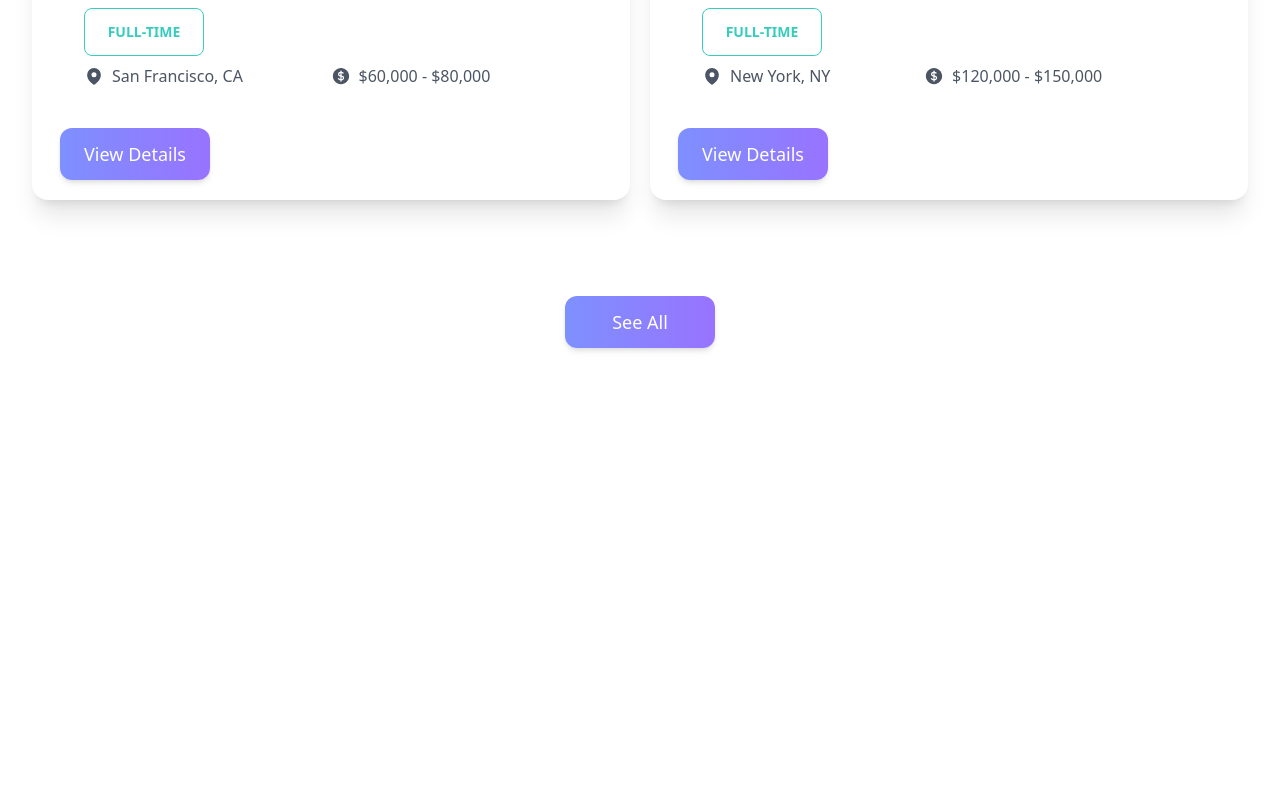
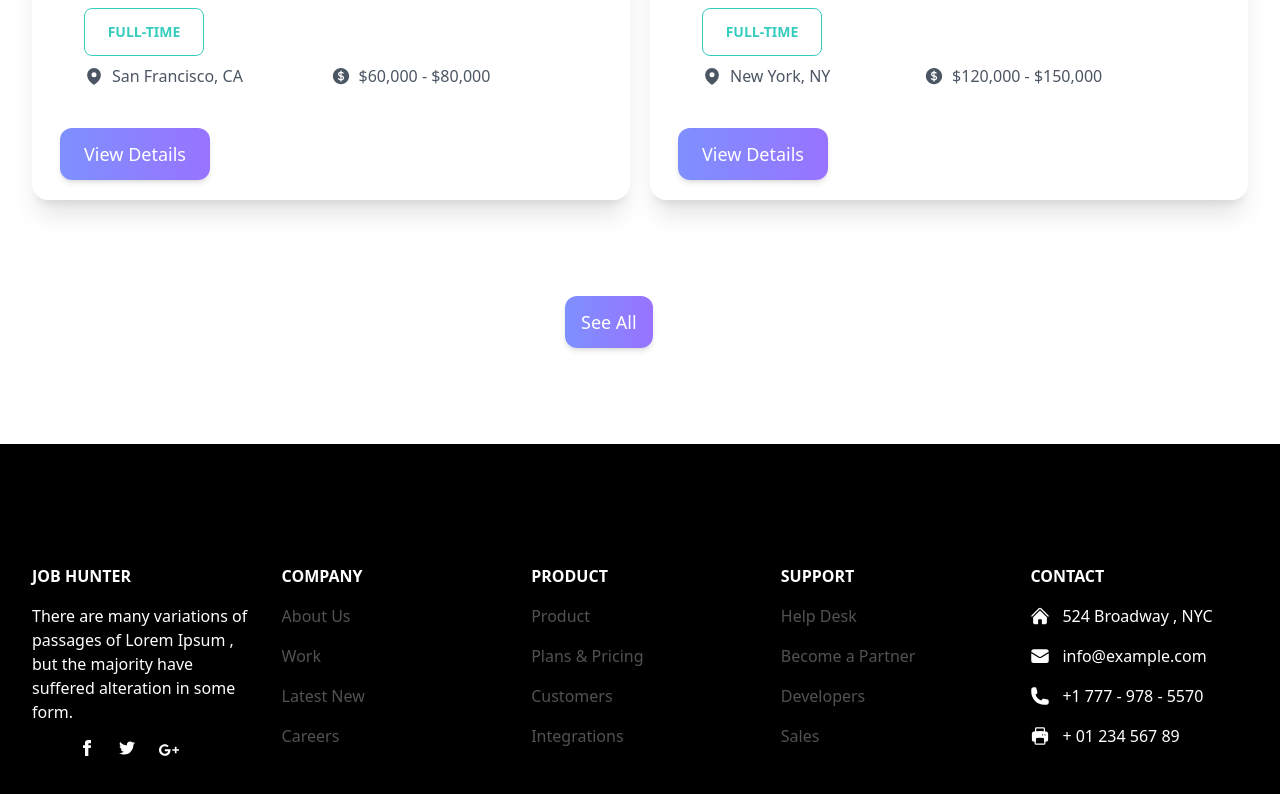
Before and after one commit to ShaikAbdul01/career-hub, a React (Vite) app: page / in a window 1280 px wide. Shown: the part 1766-2560 px from the top of the page. Before the commit the page ends 2210 px from the top, so only its background shows below. Built offline with nearby package versions, Linux system fonts and the light colour scheme.

Commit message:
Assignment Complete

```diff
--- a/src/App.jsx
+++ b/src/App.jsx
@@ -1,14 +1,17 @@
-import React from 'react';
-import Header from './Components/Header';
-import { Outlet } from 'react-router-dom';
-import Footer from './Components/Footer';
+import React from "react";
+import Header from "./Components/Header";
+import { Outlet } from "react-router-dom";
+import Footer from "./Components/Footer";
 
 const App = () => {
   return (
     <>
       <Header></Header>
-      <Outlet></Outlet>
-      {/* <Footer></Footer> */}
+      <div className="min-h-[calc(100vh-356px)]">
+
+      <Outlet />
+      </div>
+      <Footer></Footer>
     </>
   );
 };
--- a/src/Components/AppliedJobs.jsx
+++ b/src/Components/AppliedJobs.jsx
@@ -5,18 +5,18 @@ import Card from "./Card";
 
 const AppliedJobs = () => {
   const cart = useLoaderData();
-  console.log(cart);
+  // console.log(cart);
   const storedCart = getCart();
   const savedCart = [];
   for (const id in storedCart) {
-    const addedProduct = cart.find((pd) => pd.id == id);
+    const addedProduct = cart?.find((pd) => pd.id == id);
     if (addedProduct) {
       const quantity = storedCart[id];
       addedProduct.quantity = quantity;
       savedCart.push(addedProduct);
     }
   }
-  console.log(savedCart);
+  // console.log(savedCart);
 
   return <div className="mt-32">
   {
--- a/src/Components/Card.jsx
+++ b/src/Components/Card.jsx
@@ -15,8 +15,8 @@ const Card = ({ card }) => {
   return (
     <>
       <div className="my-container mb-5 shadow-xl bg-gray-50">
-        <div className="flex py-6  md:justify-between  px-2 items-center">
-          <div className="flex w-full space-x-2 sm:space-x-4 items-center">
+        <div className="md:flex py-6  md:justify-between  px-2 items-center">
+          <div className="md:flex w-full space-x-2 sm:space-x-4 items-center">
             <div className="bg-blue-100 py-12 p-2">
               <img src={company_logo} className="w-[145px] h-[50px]" alt="" />
             </div>
@@ -26,7 +26,7 @@ const Card = ({ card }) => {
               <p className="btn btn-outline btn-accent w-auto m-2">
                 {fulltime_or_parttime}
               </p>
-              <div className="md:flex gap-4">
+              <div className="md:flex gap-4 items-center justify-center">
                 <p className="flex items-center mb-2">
                   <MapPinIcon className="h-4 w-4 mr-2 text-gray-600" />
                   <span className="font-bold">Address :</span> {location}
--- a/src/Components/ErrorPage.jsx
+++ b/src/Components/ErrorPage.jsx
@@ -33,7 +33,7 @@ const ErrorPage = () => {
         </svg>
         <div className='max-w-md text-center'>
           <h2 className='mb-8 font-extrabold text-9xl text-gray-600'>
-            <span className='sr-only'>Error</span> {status || 404}
+            <span className='sr-only'>Error</span> {status || 404 }
           </h2>
           <p className='text-2xl font-semibold md:text-3xl mb-8'>
             {error?.message}
--- a/src/Components/Footer.jsx
+++ b/src/Components/Footer.jsx
@@ -1,11 +1,196 @@
-import React from 'react';
-
+import React from "react";
+import { Link } from "react-router-dom";
+import { BeakerIcon } from "@heroicons/react/24/solid";
 const Footer = () => {
-    return (
-        <div>
-            Footer Section
+  return (
+    <>
+      <footer className=" bg-black text-white lg:text-left py-20">
+        <div className="mx-6 py-10 text-center md:text-left my-container">
+          <div className="grid-1 grid gap-8 md:grid-cols-3 lg:grid-cols-5">
+            <div className="">
+              <h6 className="mb-4 flex items-center justify-center font-semibold uppercase md:justify-start">
+                Job Hunter
+              </h6>
+              <p>
+                There are many variations of passages of Lorem Ipsum , but the
+                majority have suffered alteration in some form.
+              </p>
+              <div className="flex justify-center mt-4">
+                <Link to="/" className="mr-6 text-white ">
+                  <svg
+                    xmlns=""
+                    className="h-4 w-4"
+                    fill="currentColor"
+                    viewBox="0 0 24 24"
+                  >
+                    <path d="M9 8h-3v4h3v12h5v-12h3.642l.358-4h-4v-1.667c0-.955.192-1.333 1.115-1.333h2.885v-5h-3.808c-3.596 0-5.192 1.583-5.192 4.615v3.385z" />
+                  </svg>
+                </Link>
+                <Link to="/" className="mr-6 text-neutral-white:text-neutral-200">
+                  <svg
+                    xmlns=""
+                    className="h-4 w-4"
+                    fill="currentColor"
+                    viewBox="0 0 24 24"
+                  >
+                    <path d="M24 4.557c-.883.392-1.832.656-2.828.775 1.017-.609 1.798-1.574 2.165-2.724-.951.564-2.005.974-3.127 1.195-.897-.957-2.178-1.555-3.594-1.555-3.179 0-5.515 2.966-4.797 6.045-4.091-.205-7.719-2.165-10.148-5.144-1.29 2.213-.669 5.108 1.523 6.574-.806-.026-1.566-.247-2.229-.616-.054 2.281 1.581 4.415 3.949 4.89-.693.188-1.452.232-2.224.084.626 1.956 2.444 3.379 4.6 3.419-2.07 1.623-4.678 2.348-7.29 2.04 2.179 1.397 4.768 2.212 7.548 2.212 9.142 0 14.307-7.721 13.995-14.646.962-.695 1.797-1.562 2.457-2.549z" />
+                  </svg>
+                </Link>
+                <Link to="/" className="mr-6 text-neutral-white:text-neutral-200">
+                  <svg
+                    xmlns="/"
+                    className="h-5 w-5"
+                    fill="currentColor"
+                    viewBox="0 0 24 24"
+                  >
+                    <path
+                      d="M7 11v2.4h3.97c-.16 1.029-1.2 3.02-3.97 3.02-2.39 0-4.34-1.979-4.34-4.42 0-2.44 1.95-4.42 4.34-4.42 1.36 0 2.27.58 2.79 1.08l1.9-1.83c-1.22-1.14-2.8-1.83-4.69-1.83-3.87 0-7 3.13-7 7s3.13 7 7 7c4.04 0 6.721-2.84 6.721-6.84 0-.46-.051-.81-.111-1.16h-6.61zm0 0 17 2h-3v3h-2v-3h-3v-2h3v-3h2v3h3v2z"
+                      fill-rule="evenodd"
+                      clip-rule="evenodd"
+                    />
+                  </svg>
+                </Link>
+              </div>
+            </div>
+            <div className="">
+              <h6 className="mb-4 flex justify-center font-semibold uppercase md:justify-start">
+                Company
+              </h6>
+              <p className="mb-4">
+                <Link to="/" className="text-neutral-600 dark:whiteal-200">
+                  About Us
+                </Link>
+              </p>
+              <p className="mb-4">
+                <Link to="/" className="text-neutral-600 dark:whiteal-200">
+                  Work
+                </Link>
+              </p>
+              <p className="mb-4">
+                <Link to="/" className="text-neutral-600 dark:whiteal-200">
+                  Latest New
+                </Link>
+              </p>
+              <p>
+                <Link to="#!" className="text-neutral-600 dark:whitel-200">
+                  Careers
+                </Link>
+              </p>
+            </div>
+            <div className="">
+              <h6 className="mb-4 flex justify-center font-semibold uppercase md:justify-start">
+                Product
+              </h6>
+              <p className="mb-4">
+                <Link to="#!" className="text-neutral-600 dark:whitel-200">
+                  Product
+                </Link>
+              </p>
+              <p className="mb-4">
+                <Link to="/" className="text-neutral-600 dark:whiteal-200">
+                  Plans & Pricing
+                </Link>
+              </p>
+              <p className="mb-4">
+                <Link to="/" className="text-neutral-600 dark:whiteal-200">
+                  Customers
+                </Link>
+              </p>
+              <p>
+                <Link to="/" className="text-neutral-600 dark:whiteal-200">
+                  Integrations
+                </Link>
+              </p>
+            </div>
+            <div className="">
+              <h6 className="mb-4 flex justify-center font-semibold uppercase md:justify-start">
+                Support
+              </h6>
+              <p className="mb-4">
+                <Link to="#!" className="text-neutral-600 dark:whitel-200">
+                  Help Desk
+                </Link>
+              </p>
+              <p className="mb-4">
+                <Link to="/" className="text-neutral-600 dark:whiteal-200">
+                  Become a Partner
+                </Link>
+              </p>
+              <p className="mb-4">
+                <Link to="/" className="text-neutral-600 dark:whiteal-200">
+                  Developers
+                </Link>
+              </p>
+              <p>
+                <Link to="/" className="text-neutral-600 dark:whiteal-200">
+                  Sales
+                </Link>
+              </p>
+            </div>
+            <div>
+              <h6 className="mb-4 flex justify-center font-semibold uppercase md:justify-start">
+                Contact
+              </h6>
+              <p className="mb-4 flex items-center justify-center md:justify-start">
+                <svg
+                  xmlns="http://www.w3.org/2000/svg"
+                  viewBox="0 0 24 24"
+                  fill="currentColor"
+                  className="mr-3 h-5 w-5"
+                >
+                  <path d="M11.47 3.84a.75.75 0 011.06 0l8.69 8.69a.75.75 0 101.06-1.06l-8.689-8.69a2.25 2.25 0 00-3.182 0l-8.69 8.69a.75.75 0 001.061 1.06l8.69-8.69z" />
+                  <path d="M12 5.432l8.159 8.159c.03.03.06.058.091.086v6.198c0 1.035-.84 1.875-1.875 1.875H15a.75.75 0 01-.75-.75v-4.5a.75.75 0 00-.75-.75h-3a.75.75 0 00-.75.75V21a.75.75 0 01-.75.75H5.625a1.875 1.875 0 01-1.875-1.875v-6.198a2.29 2.29 0 00.091-.086L12 5.43z" />
+                </svg>
+                524 Broadway , NYC
+              </p>
+              <p className="mb-4 flex items-center justify-center md:justify-start">
+                <svg
+                  xmlns="http://www.w3.org/2000/svg"
+                  viewBox="0 0 24 24"
+                  fill="currentColor"
+                  className="mr-3 h-5 w-5"
+                >
+                  <path d="M1.5 8.67v8.58a3 3 0 003 3h15a3 3 0 003-3V8.67l-8.928 5.493a3 3 0 01-3.144 0L1.5 8.67z" />
+                  <path d="M22.5 6.908V6.75a3 3 0 00-3-3h-15a3 3 0 00-3 3v.158l9.714 5.978a1.5 1.5 0 001.572 0L22.5 6.908z" />
+                </svg>
+                info@example.com
+              </p>
+              <p className="mb-4 flex items-center justify-center md:justify-start">
+                <svg
+                  xmlns="http://www.w3.org/2000/svg"
+                  viewBox="0 0 24 24"
+                  fill="currentColor"
+                  className="mr-3 h-5 w-5"
+                >
+                  <path
+                    fill-rule="evenodd"
+                    d="M1.5 4.5a3 3 0 013-3h1.372c.86 0 1.61.586 1.819 1.42l1.105 4.423a1.875 1.875 0 01-.694 1.955l-1.293.97c-.135.101-.164.249-.126.352a11.285 11.285 0 006.697 6.697c.103.038.25.009.352-.126l.97-1.293a1.875 1.875 0 011.955-.694l4.423 1.105c.834.209 1.42.959 1.42 1.82V19.5a3 3 0 01-3 3h-2.25C8.552 22.5 1.5 15.448 1.5 6.75V4.5z"
+                    clip-rule="evenodd"
+                  />
+                </svg>
+                +1 777 - 978 - 5570
+              </p>
+              <p className="flex items-center justify-center md:justify-start">
+                <svg
+                  xmlns="http://www.w3.org/2000/svg"
+                  viewBox="0 0 24 24"
+                  fill="currentColor"
+                  className="mr-3 h-5 w-5"
+                >
+                  <path
+                    fill-rule="evenodd"
+                    d="M7.875 1.5C6.839 1.5 6 2.34 6 3.375v2.99c-.426.053-.851.11-1.274.174-1.454.218-2.476 1.483-2.476 2.917v6.294a3 3 0 003 3h.27l-.155 1.705A1.875 1.875 0 007.232 22.5h9.536a1.875 1.875 0 001.867-2.045l-.155-1.705h.27a3 3 0 003-3V9.456c0-1.434-1.022-2.7-2.476-2.917A48.716 48.716 0 0018 6.366V3.375c0-1.036-.84-1.875-1.875-1.875h-8.25zM16.5 6.205v-2.83A.375.375 0 0016.125 3h-8.25a.375.375 0 00-.375.375v2.83a49.353 49.353 0 019 0zm-.217 8.265c.178.018.317.16.333.337l.526 5.784a.375.375 0 01-.374.409H7.232a.375.375 0 01-.374-.409l.526-5.784a.373.373 0 01.333-.337 41.741 41.741 0 018.566 0zm.967-3.97a.75.75 0 01.75-.75h.008a.75.75 0 01.75.75v.008a.75.75 0 01-.75.75H18a.75.75 0 01-.75-.75V10.5zM15 9.75a.75.75 0 00-.75.75v.008c0 .414.336.75.75.75h.008a.75.75 0 00.75-.75V10.5a.75.75 0 00-.75-.75H15z"
+                    clip-rule="evenodd"
+                  />
+                </svg>
+                + 01 234 567 89
+              </p>
+            </div>
+          </div>
         </div>
-    );
+      </footer>
+    </>
+  );
 };
 
 export default Footer;
--- a/src/Components/Header.jsx
+++ b/src/Components/Header.jsx
@@ -19,7 +19,7 @@ const Header = () => {
           </Link>
           <div className="flex md:order-2">
             <Link to="/jobs">
-              <button type="button" className="primaryBtn">
+              <button className="primaryBtn">
                 Star Applying
               </button>
             </Link>
@@ -46,7 +46,6 @@ const Header = () => {
                       <div className="flex items-center justify-between mb-4">
                         <div>
                           <Link to="/" className="inline-flex items-center">
-
                             <span className="ml-2 text-xl font-bold tracking-wide text-gray-800 uppercase">
                               Job Hunter
                             </span>
--- a/src/Components/Jobs.jsx
+++ b/src/Components/Jobs.jsx
@@ -20,10 +20,19 @@ const Jobs = () => {
           <SingleJob key={job.id} job={job}></SingleJob>
         ))}
       </div>
-      <div className="mt-24 mb-24 w-[150px] mx-auto font-medium transition duration-200 shadow-md px-4 py-2  md:py-3 text-lg border-transparent text-white bg-gradient-to-r from-[#7E90FE]/100 to-[#9873FF]/100 rounded-xl text-center">
-        <button onClick={() => setSeeAll(!seeAll)?"":"hidden"} className=" ">
-          See All
-        </button>
+      <div className="mt-24 mb-24 w-[150px] mx-auto  ">
+        {seeAll ? (
+          <button onClick={() => setSeeAll(!seeAll)} className="hidden">
+            See All
+          </button>
+        ) : (
+          <button
+            onClick={() => setSeeAll(!seeAll)}
+            className="font-medium transition duration-200 shadow-md px-4 py-2  md:py-3 text-lg border-transparent text-white bg-gradient-to-r from-[#7E90FE]/100 to-[#9873FF]/100 rounded-xl text-center"
+          >
+            See All
+          </button>
+        )}
       </div>
     </div>
   );
--- a/src/Components/SingleJob.jsx
+++ b/src/Components/SingleJob.jsx
@@ -23,7 +23,7 @@ const SingleJob = ({ job }) => {
             <button className="btn btn-outline btn-accent w-[120px]">
               {fulltime_or_parttime}
             </button>
-            <div className="flex justify-around items-center text-gray-600">
+            <div className="md:flex justify-around items-center text-gray-600">
               <p className="flex  items-center space-x-2">
                 <MapPinIcon className="h-5 w-5 mr-2" />
                 {location}
--- a/src/Components/Statistics.jsx
+++ b/src/Components/Statistics.jsx
@@ -69,7 +69,7 @@ const TriangleBar = (props) => {
 export default function Statistics() {
 
   return (
-   <div className="mt-28 text-center mx-auto mb-10">
+   <div className="mt-28 text-center mx-auto md:mx-[500px] mb-10">
 <h1 className="text-4xl font-bold mb-12 bg-blue-100 my-container p-10 rounded shadow">Statistics</h1>
     <BarChart
       className="mx-auto"
```
